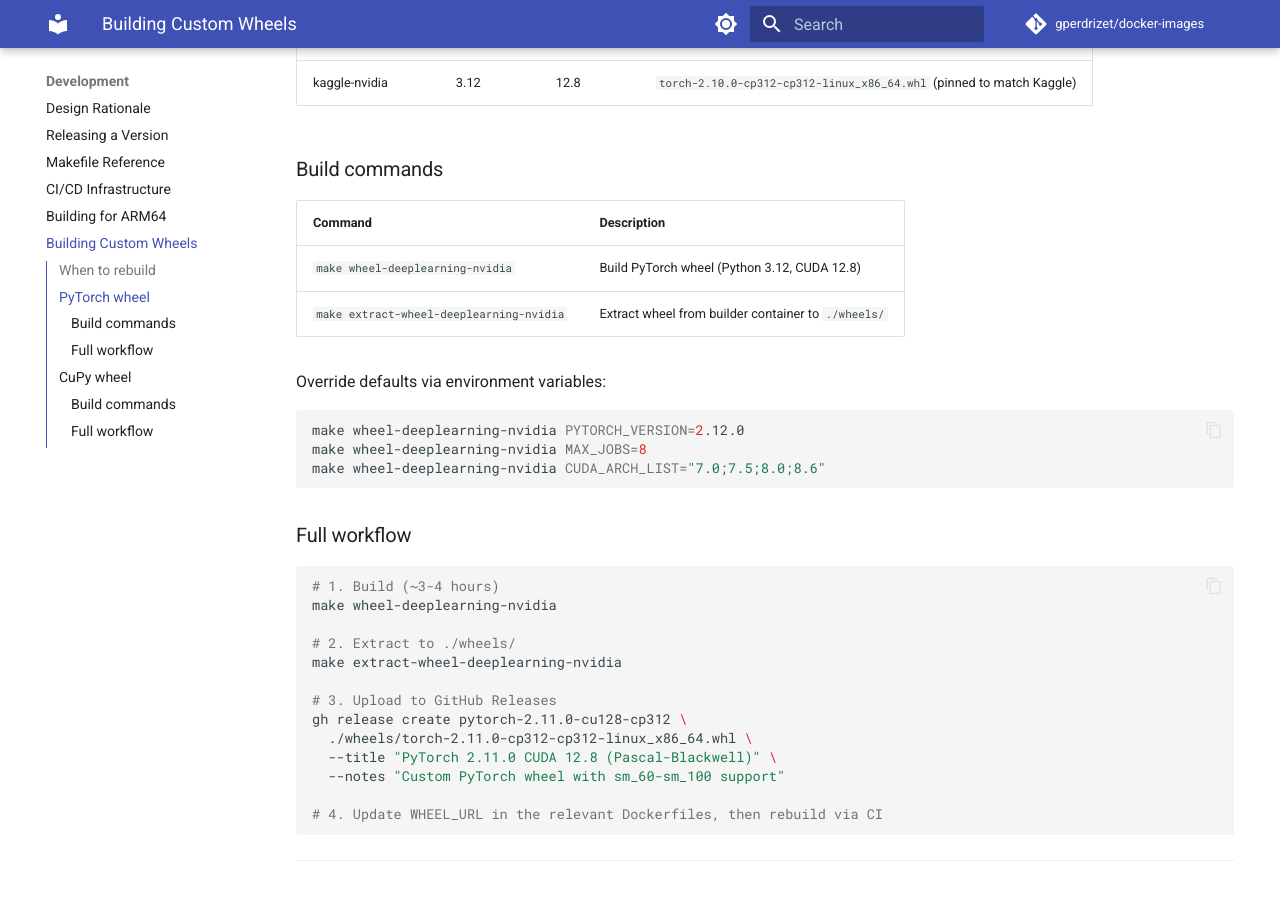
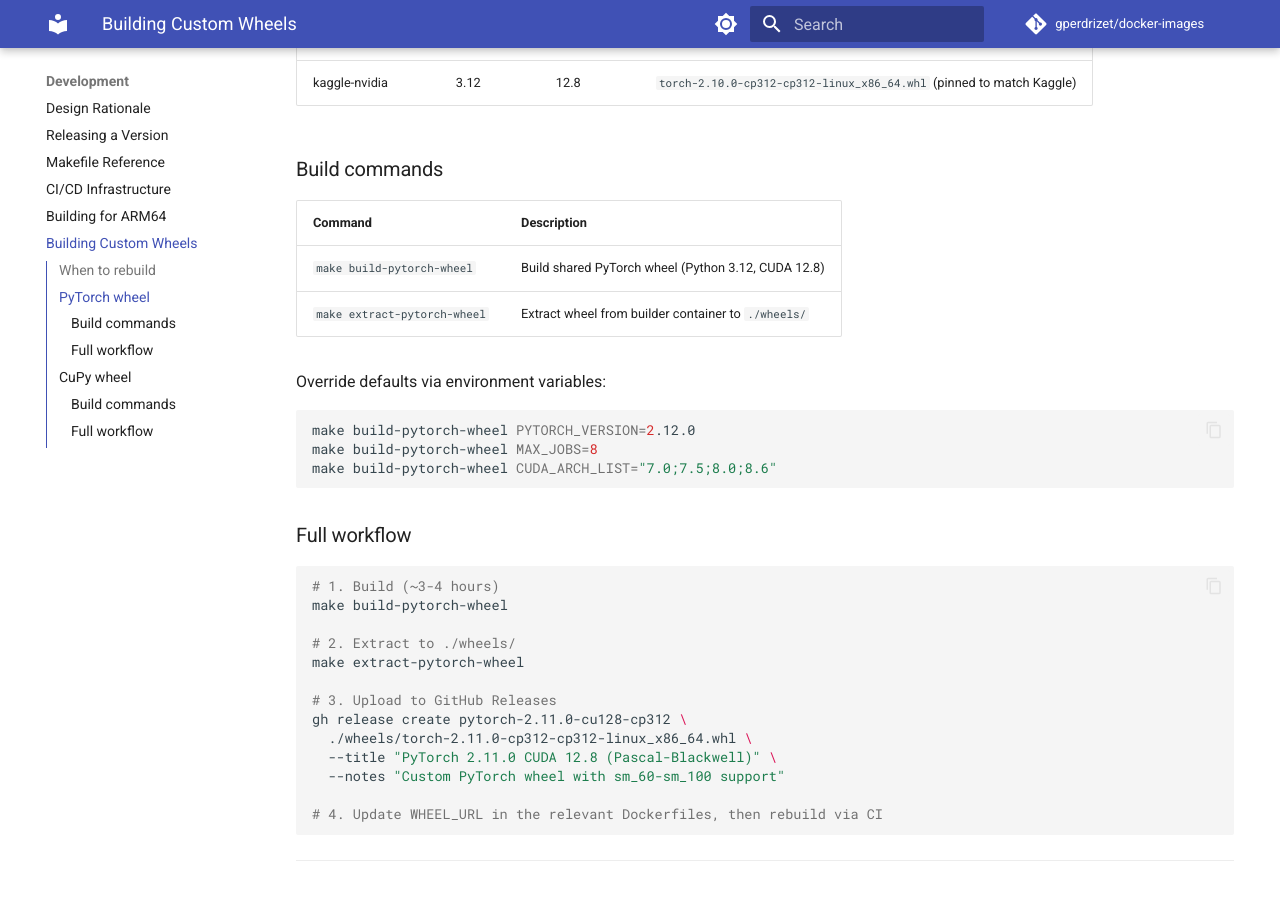
Before and after one commit to gperdrizet/docker-images, an MkDocs documentation site: the page built from docs/development/wheels.md, in a window 1280 px wide and 900 px high, scrolled down 698 px. Built offline with MkDocs 1.6.1 and Material for MkDocs 9.7.7, drawn with Linux system fonts in a browser that asks for light colours; comment, search, counter and statistics services are not loaded.

Commit message:
Remove legacy PyTorch wheel target aliases

````diff
--- a/docs/development/wheels.md
+++ b/docs/development/wheels.md
@@ -24,25 +24,25 @@ Used by `deeplearning-nvidia`, `llms-nvidia`, and `kaggle-nvidia`.
 
 | Command | Description |
 |---------|-------------|
-| `make wheel-deeplearning-nvidia` | Build PyTorch wheel (Python 3.12, CUDA 12.8) |
-| `make extract-wheel-deeplearning-nvidia` | Extract wheel from builder container to `./wheels/` |
+| `make build-pytorch-wheel` | Build shared PyTorch wheel (Python 3.12, CUDA 12.8) |
+| `make extract-pytorch-wheel` | Extract wheel from builder container to `./wheels/` |
 
 Override defaults via environment variables:
 
 ```bash
-make wheel-deeplearning-nvidia PYTORCH_VERSION=2.12.0
-make wheel-deeplearning-nvidia MAX_JOBS=8
-make wheel-deeplearning-nvidia CUDA_ARCH_LIST="7.0;7.5;8.0;8.6"
+make build-pytorch-wheel PYTORCH_VERSION=2.12.0
+make build-pytorch-wheel MAX_JOBS=8
+make build-pytorch-wheel CUDA_ARCH_LIST="7.0;7.5;8.0;8.6"
 ```
 
 ### Full workflow
 
 ```bash
 # 1. Build (~3-4 hours)
-make wheel-deeplearning-nvidia
+make build-pytorch-wheel
 
 # 2. Extract to ./wheels/
-make extract-wheel-deeplearning-nvidia
+make extract-pytorch-wheel
 
 # 3. Upload to GitHub Releases
 gh release create pytorch-2.11.0-cu128-cp312 \
````
Also changed, not shown: 1 other file.
